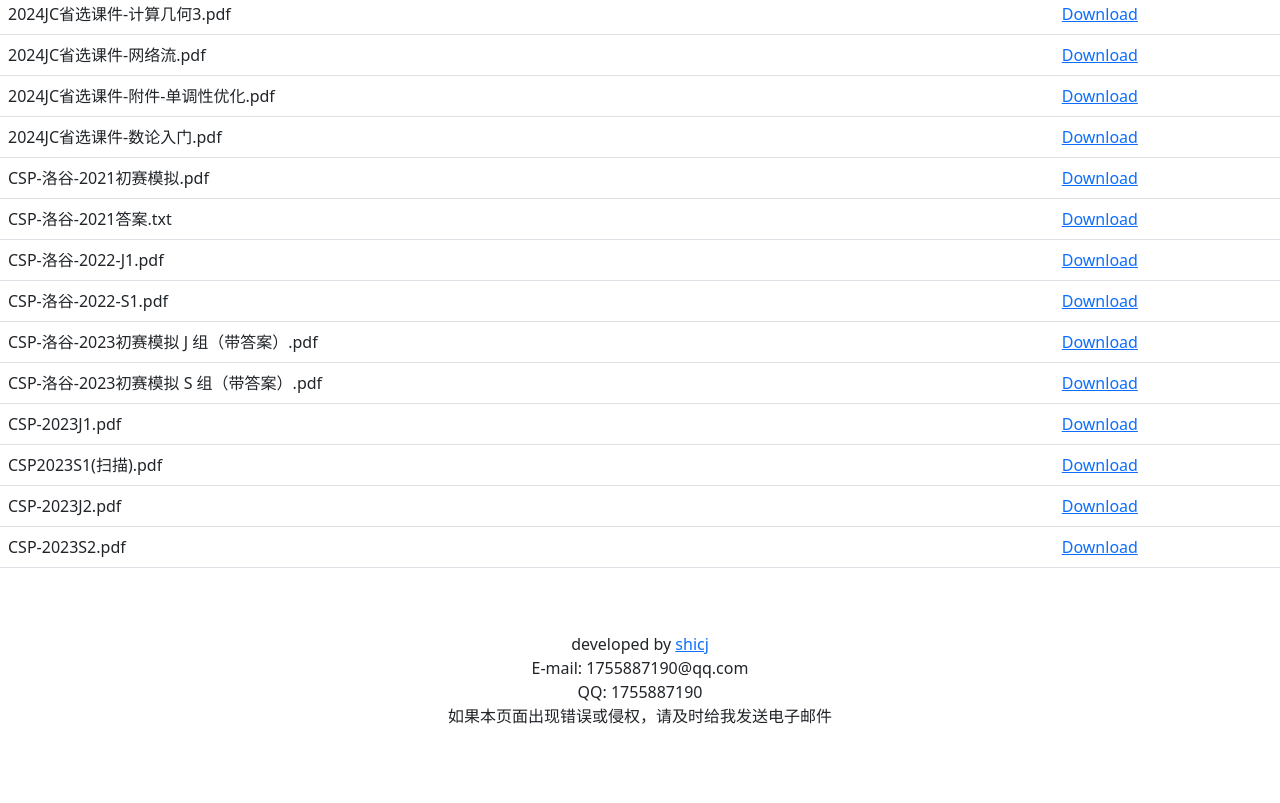
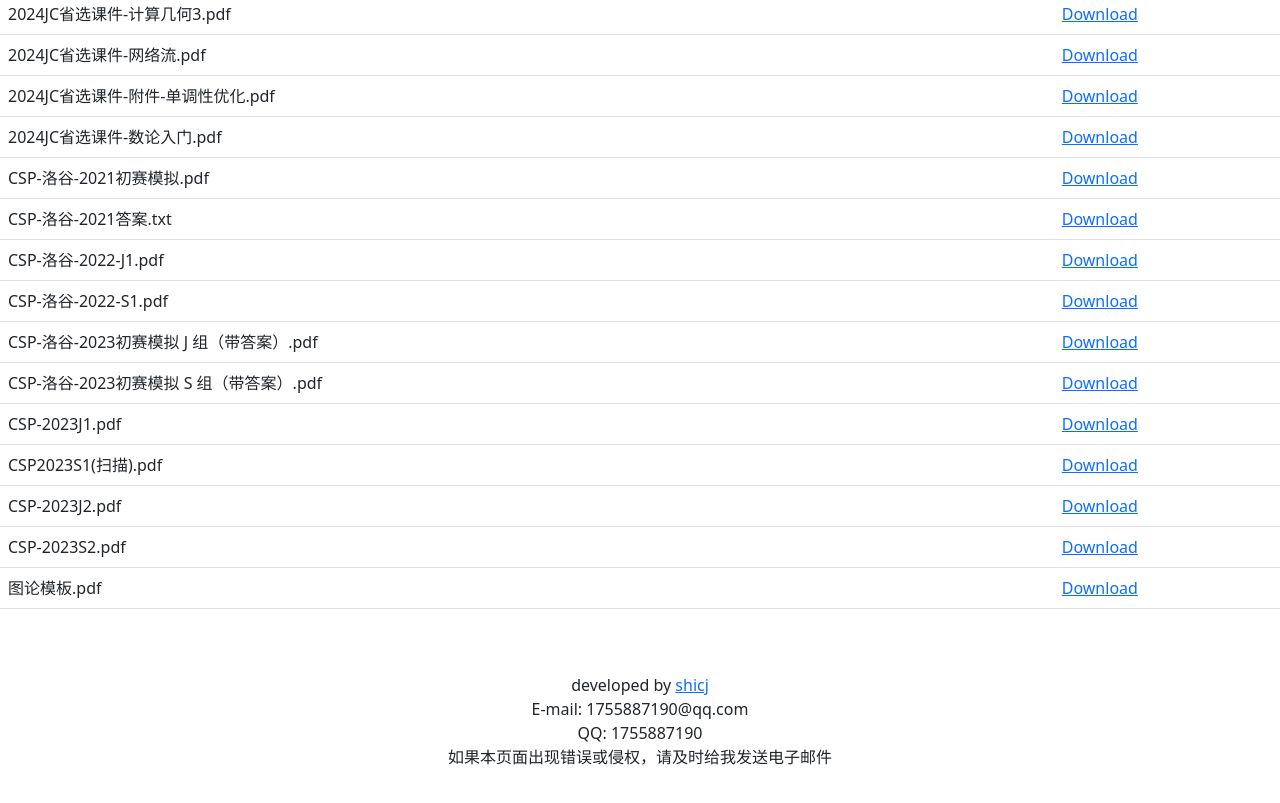
Before and after one commit to shicj0927/shicj0927.github.io, a plain HTML site: page files/index.html in a window 1280 px wide. Shown: the part 1372-2175 px from the top of the page. Before the commit the page ends 2148 px from the top, so only its background shows below. Drawn offline with nearby package versions, Linux system fonts and the light colour scheme.

Commit message:
add file

```diff
--- a/files/index.html
+++ b/files/index.html
@@ -244,6 +244,11 @@
     <td><a href="files/CSP-2023S2.pdf">Download</a></td>
     </tr>
 
+    <tr>
+    <td>图论模板.pdf</td>
+    <td><a href="files/图论模板.pdf">Download</a></td>
+    </tr>
+
    </tbody>
 </table>
 
```
Also changed, not shown: 1 other file.
